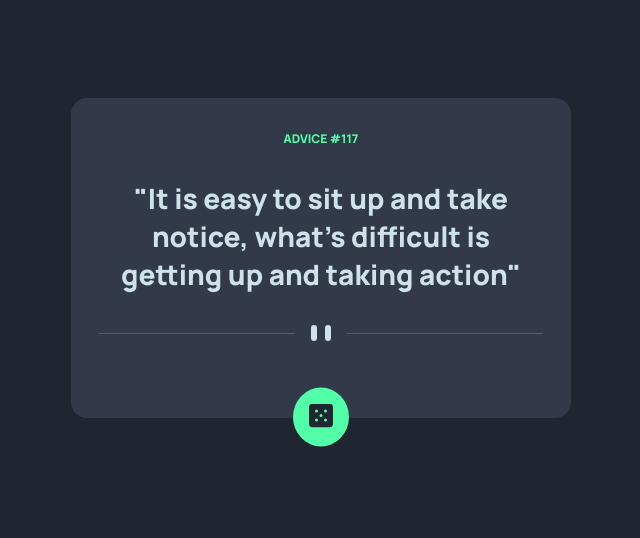
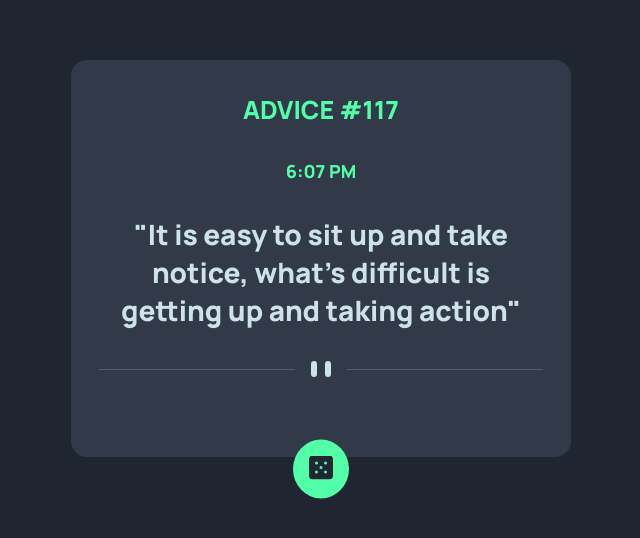
Before and after one commit to yulianasep/advice-generator-app-main, a plain HTML site: page index.html in a window 1280 px wide. Shown: the part 142-680 px from the top of the page, without its empty margins (319-959 px from the left). Drawn offline with Linux system fonts and the light colour scheme.

Commit message:
refactor: we add the time to give added value to the app.

```diff
--- a/index.html
+++ b/index.html
@@ -24,6 +24,7 @@
       <article class="advice">
         <section class="advice-content">
           <h1 class="advice-title">ADVICE #117</h1>
+          <h2 class="advice-hours"></h2>
           <p class="advice-text">
             "It is easy to sit up and take notice, what's difficult is getting
             up and taking action"
--- a/src/assets/styles/style.css
+++ b/src/assets/styles/style.css
@@ -27,7 +27,7 @@ body{
 
 .advice {
     background-color: var(--Dark-Grayish-Blue);
-    height: 40vh;
+    height: 100%;
     width: 500px;
     position: relative;
     border-radius: 1rem;
@@ -45,7 +45,12 @@ body{
 
 .advice-title{
     color: var(--Neon-Green);
-    font-size: 12px;
+    font-size: 25px;
+}
+
+.advice-hours{
+    color: var(--Neon-Green);
+    font-size: 18px;
 }
 
 .advice-text{
@@ -61,6 +66,10 @@ picture{
 
 picture img{
     margin-bottom:1rem;
+}
+
+.divide-footer-img{
+    margin-bottom: 5rem;
 }
 
 footer{
--- a/src/scripts/app.js
+++ b/src/scripts/app.js
@@ -1,11 +1,12 @@
 "use strict";
 
 import { fetchAdvices } from "../services/index.js";
-import {$} from "../utils/index.js"
+import {$, getCurrentDataTime} from "../utils/index.js"
 
 const $adviceTitle = $(".advice-title");
 const $adviceText = $(".advice-text");
 const $searchBtn = $(".button");
+const $adviceHours = $(".advice-hours");
 
 /* function updateAdvice(advace = {slip:{id:'', advice: ''}}) {
     const {slip: {id,advice }} = advace;
@@ -19,10 +20,15 @@ function updateAdvice({slip}) {
     $adviceText.innerHTML = `"${advice}"`;
 }
 
+function  updateHours(){
+    $adviceHours.innerHTML = getCurrentDataTime()
+}
+
 async function searchAdvice(){
     try {
        const adviceData = await fetchAdvices();
         updateAdvice(adviceData)
+        updateHours()
     } catch (error) {
         console.error("Data not found: " + error)
     }
@@ -31,3 +37,5 @@ async function searchAdvice(){
 $searchBtn.addEventListener("click", () => {
     searchAdvice();
 });
+
+updateHours();
--- /dev/null
+++ b/src/utils/getCurrentDataTime.js
@@ -0,0 +1,18 @@
+export function getCurrentDataTime() {
+    const now = new Date();
+    let response = now.toLocaleString('en-US', { hour: 'numeric', minute:'numeric', hour12: true});
+
+    return response;
+
+    /* const hours = now.getHours();
+    const minutes = now.getMinutes();
+
+    const formatAmPm = hours >= 12 ? " pm": " am";
+    const newHours = hours > 12 ? hours + 12: hours;
+    const formatTime = `${newHours}:${minutes}${formatAmPm} `
+
+    return formatTime; */
+
+
+
+}
--- a/src/utils/index.js
+++ b/src/utils/index.js
@@ -1,2 +1,4 @@
 import {$} from './document.js'
-export {$}
+import {getCurrentDataTime} from './getCurrentDataTime.js'
+
+export {$, getCurrentDataTime}
```
